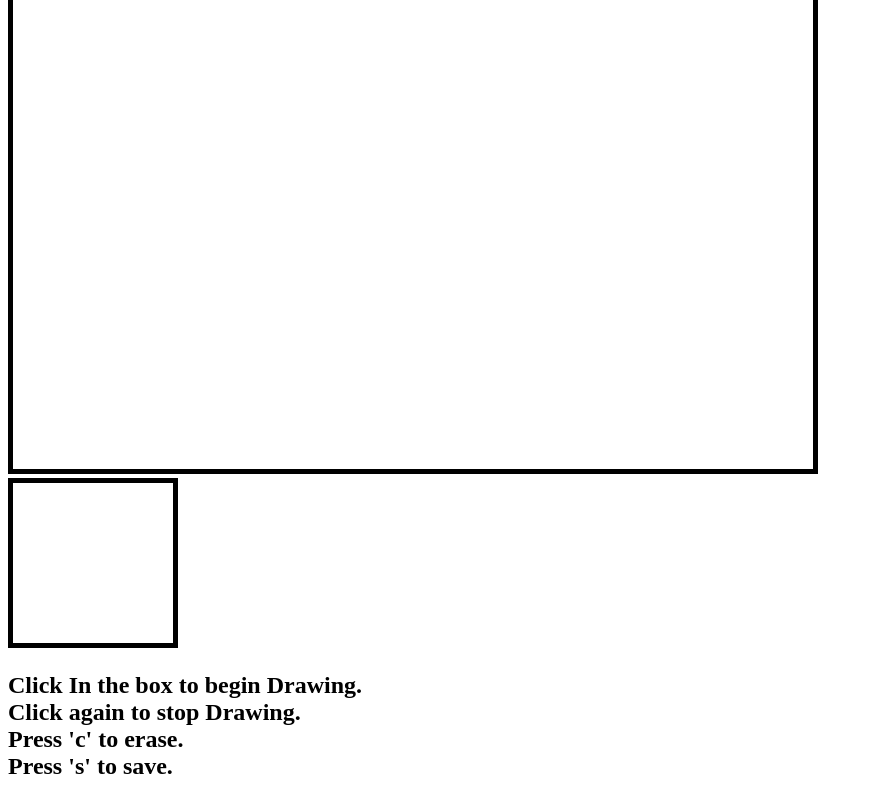
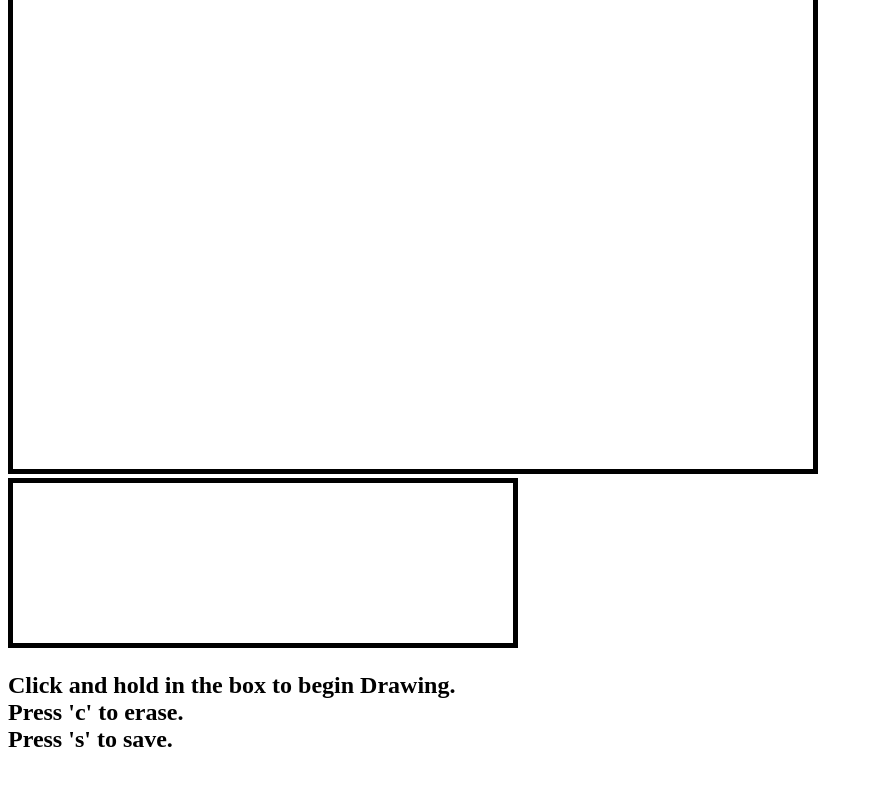
Before and after one commit to davidkorff/draw-with-save, a plain HTML site: page index.html in a window 1280 px wide. Shown: the part 344-1144 px from the top of the page, without its empty margins (0-873 px from the left). After the commit the page ends 1117 px from the top, so only its background shows below. Drawn offline with Linux system fonts and the light colour scheme.

Commit message:
changed instrucitons

```diff
--- a/index.html
+++ b/index.html
@@ -6,12 +6,11 @@
   <body>
     <canvas id="myCanvas" width="800" height="800" style="border:5px solid #000000;"></canvas>
     <div id="div">
-      <canvas id="myLittleCanvas" width="160" height="160" style="border:5px solid #000000;" draggable = "true"></canvas>
+      <canvas id="myLittleCanvas"; width="500"; height="160" style="border:5px solid #000000;" draggable = "true";></canvas>
     </div>
 
     <h2>
-      Click In the box to begin Drawing.<br>
-      Click again to stop Drawing.<br>
+      Click and hold in the box to begin Drawing.<br>
       Press 'c' to erase.<br>
       Press 's' to save.
     </h2>
--- a/index.js
+++ b/index.js
@@ -35,7 +35,6 @@ function draw(){
   ctx.lineWidth=5
   ctx.strokeStyle = color
   ctx.stroke()
-  a=ctx.stroke()
   ctx.closePath()
 }
 
```
